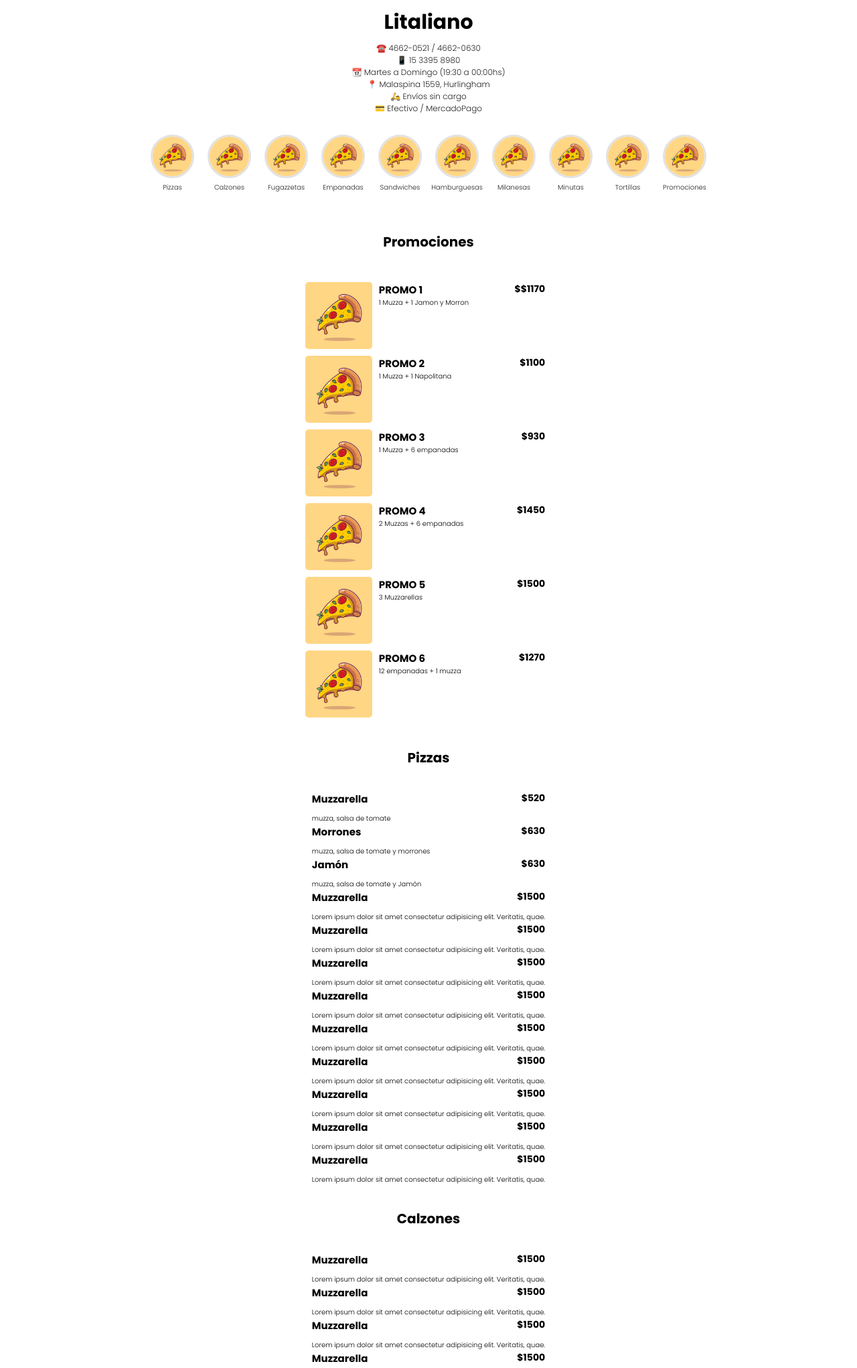
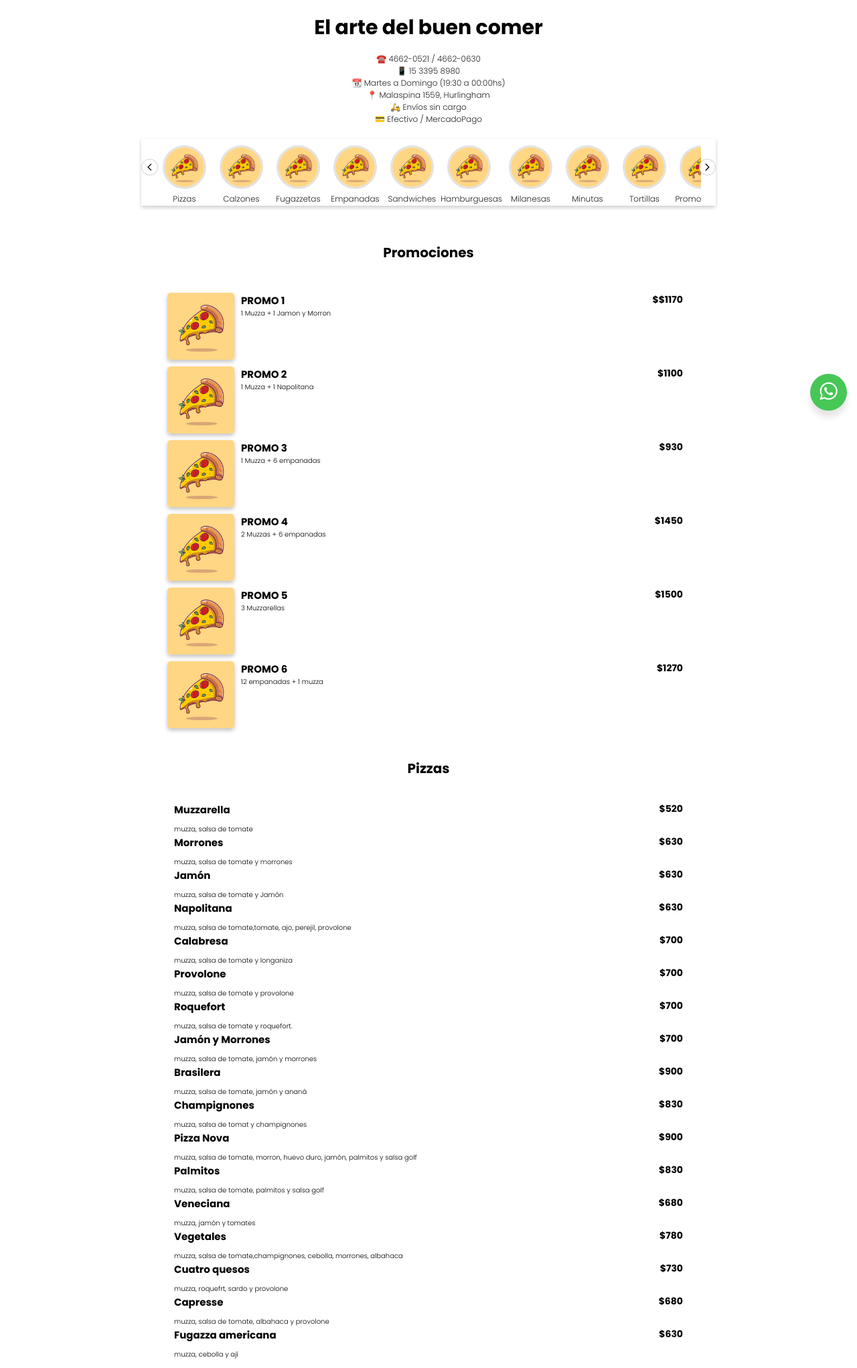
Before and after one commit to claudiodelkahez/menucito_stories, a plain HTML site: page index.html in a window 1280 px wide. Shown: the part 172-2214 px from the top of the page at 67% size. Drawn offline with Linux system fonts and the light colour scheme.

Commit message:
agregue boton de whatsapp

```diff
--- a/index.html
+++ b/index.html
@@ -12,16 +12,16 @@
             href="https://fonts.googleapis.com/css2?family=Poppins:ital,wght@0,300;0,700;1,400&display=swap"
             rel="stylesheet"
         />
+        <script
+            src="https://kit.fontawesome.com/257363870e.js"
+            crossorigin="anonymous"
+        ></script>
     </head>
     <body>
         <header>
-            <a href="#"
-                ><img
-                    src="./images/pizza.jpg"
-                    alt=""
-            /></a>
+            <a href="#"><img src="./images/pizza.jpg" alt="" /></a>
 
-            <h1>Litaliano</h1>
+            <h1>El arte del buen comer</h1>
             <p>☎️ 4662-0521 / 4662-0630</p>
             <p>📱 15 3395 8980</p>
             <p>📆 Martes a Domingo (19:30 a 00:00hs)</p>
@@ -29,89 +29,71 @@
             <p>🛵 Envíos sin cargo</p>
             <p>💳 Efectivo / MercadoPago</p>
         </header>
+        <div class="contenedor-stories">
+            <div class="stories-flechas_izquierda">
+                <img
+                    class="flecha-izquierda"
+                    src="./images/arrow_back_ios_black_24dp (1).svg"
+                    alt=""
+                />
+            </div>
             <div class="stories" id="stories">
                 <a href="#pizzas">
-                <img
-                    src="./images/pizza.jpg"
-                    alt=""
-                />
+                    <img src="./images/pizza.jpg" alt="" />
                     <p>Pizzas</p></a
                 >
                 <a href="#calzones">
-                <img
-                    src="./images/pizza.jpg"
-                    alt=""
-                />
+                    <img src="./images/pizza.jpg" alt="" />
                     <p>Calzones</p></a
                 >
                 <a href="#fugazzetas">
-                <img
-                    src="./images/pizza.jpg"
-                    alt=""
-                />
+                    <img src="./images/pizza.jpg" alt="" />
                     <p>Fugazzetas</p></a
                 >
                 <a href="#empanadas">
-                <img
-                    src="./images/pizza.jpg"
-                    alt=""
-                />
+                    <img src="./images/pizza.jpg" alt="" />
                     <p>Empanadas</p></a
                 >
                 <a href="#sandwiches">
-                <img
-                    src="./images/pizza.jpg"
-                    alt=""
-                />
+                    <img src="./images/pizza.jpg" alt="" />
                     <p>Sandwiches</p></a
                 >
                 <a href="#hamburguesas">
-                <img
-                    src="./images/pizza.jpg"
-                    alt=""
-                />
+                    <img src="./images/pizza.jpg" alt="" />
                     <p>Hamburguesas</p></a
                 >
                 <a href="#milanesas">
-                <img
-                    src="./images/pizza.jpg"
-                    alt=""
-                />
+                    <img src="./images/pizza.jpg" alt="" />
                     <p>Milanesas</p></a
                 >
                 <a href="#minutas">
-                <img
-                    src="./images/pizza.jpg"
-                    alt=""
-                />
+                    <img src="./images/pizza.jpg" alt="" />
                     <p>Minutas</p></a
                 >
                 <a href="#tortillas">
-                <img
-                    src="./images/pizza.jpg"
-                    alt=""
-                />
+                    <img src="./images/pizza.jpg" alt="" />
                     <p>Tortillas</p></a
                 >
                 <a href="#promociones">
-                <img
-                    src="./images/pizza.jpg"
-                    alt=""
-                />
+                    <img src="./images/pizza.jpg" alt="" />
                     <p>Promociones</p></a
                 >
             </div>
-
+            <div class="stories-flechas_derecha">
+                <img
+                    class="flecha-derecha"
+                    src="./images/arrow_forward_ios_black_24dp (1).svg"
+                    alt=""
+                />
+            </div>
+        </div>
         <div class="product-container">
             <div id="promociones" class="product-category">
                 <h1>Promociones</h1>
             </div>
 
             <div class="product">
-                <img
-                    src="./images/pizza.jpg"
-                    alt=""
-                />
+                <img src="./images/pizza.jpg" alt="" />
 
                 <div class="product-description">
                     <div class="product-header__text">
@@ -119,16 +101,11 @@
                         <p class="product-price">$$1170</p>
                     </div>
 
-                    <p class="product-details">
-                        1 Muzza + 1 Jamon y Morron
-                    </p>
+                    <p class="product-details">1 Muzza + 1 Jamon y Morron</p>
                 </div>
             </div>
             <div class="product">
-                <img
-                    src="./images/pizza.jpg"
-                    alt=""
-                />
+                <img src="./images/pizza.jpg" alt="" />
 
                 <div class="product-description">
                     <div class="product-header__text">
@@ -136,16 +113,11 @@
                         <p class="product-price">$1100</p>
                     </div>
 
-                    <p>
-                        1 Muzza + 1 Napolitana
-                    </p>
+                    <p>1 Muzza + 1 Napolitana</p>
                 </div>
             </div>
             <div class="product">
-                <img
-                    src="./images/pizza.jpg"
-                    alt=""
-                />
+                <img src="./images/pizza.jpg" alt="" />
 
                 <div class="product-description">
                     <div class="product-header__text">
@@ -153,16 +125,11 @@
                         <p class="product-price">$930</p>
                     </div>
 
-                    <p>
-                        1 Muzza + 6 empanadas
-                    </p>
+                    <p>1 Muzza + 6 empanadas</p>
                 </div>
             </div>
             <div class="product">
-                <img
-                    src="./images/pizza.jpg"
-                    alt=""
-                />
+                <img src="./images/pizza.jpg" alt="" />
 
                 <div class="product-description">
                     <div class="product-header__text">
@@ -170,16 +137,11 @@
                         <p class="product-price">$1450</p>
                     </div>
 
-                    <p>
-                        2 Muzzas + 6 empanadas
-                    </p>
+                    <p>2 Muzzas + 6 empanadas</p>
                 </div>
             </div>
             <div class="product">
-                <img
-                    src="./images/pizza.jpg"
-                    alt=""
-                />
+                <img src="./images/pizza.jpg" alt="" />
 
                 <div class="product-description">
                     <div class="product-header__text">
@@ -187,16 +149,11 @@
                         <p class="product-price">$1500</p>
                     </div>
 
-                    <p>
-                        3 Muzzarellas
-                    </p>
+                    <p>3 Muzzarellas</p>
                 </div>
             </div>
             <div class="product">
-                <img
-                    src="./images/pizza.jpg"
-                    alt=""
-                />
+                <img src="./images/pizza.jpg" alt="" />
 
                 <div class="product-description">
                     <div class="product-header__text">
@@ -204,9 +161,7 @@
                         <p class="product-price">$1270</p>
                     </div>
 
-                    <p>
-                        12 empanadas + 1 muzza
-                    </p>
+                    <p>12 empanadas + 1 muzza</p>
                 </div>
             </div>
             <div id="pizzas" class="product-category">
@@ -219,9 +174,7 @@
                     <p class="product-price">$520</p>
                 </div>
                 <div class="product-description__text">
-                    <p>
-                        muzza, salsa de tomate
-                    </p>
+                    <p>muzza, salsa de tomate</p>
                 </div>
             </div>
             <div class="product__text">
@@ -230,9 +183,7 @@
                     <p class="product-price">$630</p>
                 </div>
                 <div class="product-description__text">
-                    <p>
-                        muzza, salsa de tomate y morrones
-                    </p>
+                    <p>muzza, salsa de tomate y morrones</p>
                 </div>
             </div>
             <div class="product__text">
@@ -241,118 +192,145 @@
                     <p class="product-price">$630</p>
                 </div>
                 <div class="product-description__text">
-                    <p>muzza, salsa de tomate y Jamón
+                    <p>muzza, salsa de tomate y Jamón</p>
+                </div>
+            </div>
+            <div class="product__text">
+                <div class="product-header__text">
+                    <h2>Napolitana</h2>
+                    <p class="product-price">$630</p>
+                </div>
+                <div class="product-description__text">
+                    <p>
+                        muzza, salsa de tomate,tomate, ajo, perejil, provolone
                     </p>
                 </div>
             </div>
             <div class="product__text">
                 <div class="product-header__text">
-                    <h2>Muzzarella</h2>
-                    <p class="product-price">$1500</p>
+                    <h2>Calabresa</h2>
+                    <p class="product-price">$700</p>
+                </div>
+                <div class="product-description__text">
+                    <p>muzza, salsa de tomate y longaniza</p>
+                </div>
+            </div>
+            <div class="product__text">
+                <div class="product-header__text">
+                    <h2>Provolone</h2>
+                    <p class="product-price">$700</p>
+                </div>
+                <div class="product-description__text">
+                    <p>muzza, salsa de tomate y provolone</p>
+                </div>
+            </div>
+            <div class="product__text">
+                <div class="product-header__text">
+                    <h2>Roquefort</h2>
+                    <p class="product-price">$700</p>
+                </div>
+                <div class="product-description__text">
+                    <p>muzza, salsa de tomate y roquefort.</p>
+                </div>
+            </div>
+            <div class="product__text">
+                <div class="product-header__text">
+                    <h2>Jamón y Morrones</h2>
+                    <p class="product-price">$700</p>
+                </div>
+                <div class="product-description__text">
+                    <p>muzza, salsa de tomate, jamón y morrones</p>
+                </div>
+            </div>
+            <div class="product__text">
+                <div class="product-header__text">
+                    <h2>Brasilera</h2>
+                    <p class="product-price">$900</p>
+                </div>
+                <div class="product-description__text">
+                    <p>muzza, salsa de tomate, jamón y ananá</p>
+                </div>
+            </div>
+            <div class="product__text">
+                <div class="product-header__text">
+                    <h2>Champignones</h2>
+                    <p class="product-price">$830</p>
+                </div>
+                <div class="product-description__text">
+                    <p>muzza, salsa de tomat y champignones</p>
+                </div>
+            </div>
+            <div class="product__text">
+                <div class="product-header__text">
+                    <h2>Pizza Nova</h2>
+                    <p class="product-price">$900</p>
                 </div>
                 <div class="product-description__text">
                     <p>
-                        Lorem ipsum dolor sit amet consectetur adipisicing elit.
-                        Veritatis, quae.
+                        muzza, salsa de tomate, morron, huevo duro, jamón,
+                        palmitos y salsa golf
                     </p>
                 </div>
             </div>
             <div class="product__text">
                 <div class="product-header__text">
-                    <h2>Muzzarella</h2>
-                    <p class="product-price">$1500</p>
+                    <h2>Palmitos</h2>
+                    <p class="product-price">$830</p>
+                </div>
+                <div class="product-description__text">
+                    <p>muzza, salsa de tomate, palmitos y salsa golf</p>
+                </div>
+            </div>
+            <div class="product__text">
+                <div class="product-header__text">
+                    <h2>Veneciana</h2>
+                    <p class="product-price">$680</p>
+                </div>
+                <div class="product-description__text">
+                    <p>muzza, jamón y tomates</p>
+                </div>
+            </div>
+            <div class="product__text">
+                <div class="product-header__text">
+                    <h2>Vegetales</h2>
+                    <p class="product-price">$780</p>
                 </div>
                 <div class="product-description__text">
                     <p>
-                        Lorem ipsum dolor sit amet consectetur adipisicing elit.
-                        Veritatis, quae.
+                        muzza, salsa de tomate,champignones, cebolla, morrones,
+                        albahaca
                     </p>
                 </div>
             </div>
             <div class="product__text">
                 <div class="product-header__text">
-                    <h2>Muzzarella</h2>
-                    <p class="product-price">$1500</p>
+                    <h2>Cuatro quesos</h2>
+                    <p class="product-price">$730</p>
                 </div>
                 <div class="product-description__text">
-                    <p>
-                        Lorem ipsum dolor sit amet consectetur adipisicing elit.
-                        Veritatis, quae.
-                    </p>
+                    <p>muzza, roquefrt, sardo y provolone</p>
                 </div>
             </div>
             <div class="product__text">
                 <div class="product-header__text">
-                    <h2>Muzzarella</h2>
-                    <p class="product-price">$1500</p>
+                    <h2>Capresse</h2>
+                    <p class="product-price">$680</p>
                 </div>
                 <div class="product-description__text">
-                    <p>
-                        Lorem ipsum dolor sit amet consectetur adipisicing elit.
-                        Veritatis, quae.
-                    </p>
+                    <p>muzza, salsa de tomate, albahaca y provolone</p>
                 </div>
             </div>
+
             <div class="product__text">
                 <div class="product-header__text">
-                    <h2>Muzzarella</h2>
-                    <p class="product-price">$1500</p>
+                    <h2>Fugazza americana</h2>
+                    <p class="product-price">$630</p>
                 </div>
                 <div class="product-description__text">
-                    <p>
-                        Lorem ipsum dolor sit amet consectetur adipisicing elit.
-                        Veritatis, quae.
-                    </p>
+                    <p>muzza, cebolla y ají</p>
                 </div>
             </div>
-            <div class="product__text">
-                <div class="product-header__text">
-                    <h2>Muzzarella</h2>
-                    <p class="product-price">$1500</p>
-                </div>
-                <div class="product-description__text">
-                    <p>
-                        Lorem ipsum dolor sit amet consectetur adipisicing elit.
-                        Veritatis, quae.
-                    </p>
-                </div>
-            </div>
-            <div class="product__text">
-                <div class="product-header__text">
-                    <h2>Muzzarella</h2>
-                    <p class="product-price">$1500</p>
-                </div>
-                <div class="product-description__text">
-                    <p>
-                        Lorem ipsum dolor sit amet consectetur adipisicing elit.
-                        Veritatis, quae.
-                    </p>
-                </div>
-            </div>
-            <div class="product__text">
-                <div class="product-header__text">
-                    <h2>Muzzarella</h2>
-                    <p class="product-price">$1500</p>
-                </div>
-                <div class="product-description__text">
-                    <p>
-                        Lorem ipsum dolor sit amet consectetur adipisicing elit.
-                        Veritatis, quae.
-                    </p>
-                </div>
-            </div>
-            <div class="product__text">
-                <div class="product-header__text">
-                    <h2>Muzzarella</h2>
-                    <p class="product-price">$1500</p>
-                </div>
-                <div class="product-description__text">
-                    <p>
-                        Lorem ipsum dolor sit amet consectetur adipisicing elit.
-                        Veritatis, quae.
-                    </p>
-                </div>
-            </div>
+
             <div id="calzones" class="product-category">
                 <h1>Calzones</h1>
             </div>
@@ -461,7 +439,9 @@
                 <div class="product-description__text">
                     <p>
                         Lorem ipsum dolor sit amet consectetur adipisicing elit.
-                        Veritatis, quae.
+                        Veritatis, quae. Lorem ipsum dolor sit amet consectetur
+                        adipisicing elit. Molestiae qui omnis rerum error
+                        corporis ratione minus sint at libero reprehenderit?
                     </p>
                 </div>
             </div>
@@ -890,9 +870,15 @@
                 </div>
             </div>
         </div>
-
-        <footer>
-
-        </footer>
+        <div class="botonflotante">
+            <a
+                href="https://wa.me/message/#"
+                class="btn_whatsapp"
+                target="_blank"
+            >
+                <i class="fab fa-whatsapp"></i
+            ></a>
+        </div>
+        <footer></footer>
     </body>
 </html>
--- a/style.css
+++ b/style.css
@@ -2,6 +2,7 @@
     margin: 0;
     padding: 0;
     box-sizing: border-box;
+    font-family: "Poppins", sans-serif;
 }
 html {
     font-size: 62.5%;
@@ -17,8 +18,6 @@ body {
     display: flex;
     flex-direction: column;
     align-items: center;
-    font-family: "Poppins", sans-serif;
-    width: 100%;
 }
 a {
     text-decoration: none;
@@ -33,7 +32,9 @@ header {
 }
 header h1 {
     font-size: 3rem;
-    line-height: 2em;
+    line-height: 1.2em;
+    text-align: center;
+    padding: 2rem 0rem;
 }
 
 header p {
@@ -46,20 +47,56 @@ header img {
     border-radius: 50%;
     border: 2px solid red;
 }
+.contenedor-stories {
+    height: 100px;
+    max-width: 100%;
+    display: flex;
+    justify-content: center;
+    flex-direction: row;
+    position: -webkit-sticky;
+    position: sticky;
+    background: #fff;
+    box-shadow: 0 3px 6px rgba(0, 0, 0, 0.1), 0 3px 6px rgba(0, 0, 0, 0.1);
+
+    top: 0;
+}
 .stories {
     height: 100px;
     max-width: 95%;
-    border-radius: 5px;
+    border-radius: 10px;
     display: flex;
     flex-direction: row;
+    background: #fff;
 
     overflow-y: hidden;
-    position: -webkit-sticky;
-    position: sticky;
-    top: 0;
-    background: #fff;
 }
-
+.stories-flechas_izquierda {
+    position: absolute;
+    top: 30px;
+    left: 0;
+}
+.flecha-izquierda {
+    height: 25px;
+    background: hsla(0, 0%, 100%, 0.7);
+    border-radius: 50%;
+    padding: 5px;
+    border: 1px solid rgb(207, 207, 207);
+}
+.flecha-izquierda:focus {
+    color: red;
+}
+.stories-flechas_derecha {
+    position: absolute;
+    top: 30px;
+    right: 0;
+}
+.flecha-derecha {
+    height: 25px;
+    background: hsla(0, 0%, 100%, 0.7);
+    border-radius: 50%;
+    padding: 5px;
+    border: 1px solid rgb(207, 207, 207);
+}
 .stories a img {
     margin: 1rem 1rem 0rem 1rem;
     align-items: center;
@@ -72,7 +109,7 @@ header img {
 .stories p {
     margin-top: 0.1rem;
     text-decoration: none;
-    font-size: 1rem;
+    font-size: 1.2rem;
     text-align: center;
     color: #222;
     padding-bottom: 5rem;
@@ -80,8 +117,8 @@ header img {
 .product-container {
     margin: 2rem 0;
     scroll-padding: 1rem 0 0 0;
-    min-width: 320px;
-    max-width: 1200px;
+    width: 100%;
+    max-width: 800px;
 }
 
 .product-category {
@@ -107,6 +144,7 @@ header img {
     height: 100px;
     width: 100px;
     border-radius: 5px;
+    box-shadow: 0 3px 6px rgba(0, 0, 0, 0.16), 0 3px 6px rgba(0, 0, 0, 0.1);
 }
 .product-description {
     padding: 0 1rem;
@@ -132,7 +170,44 @@ header img {
     font-weight: bold;
     font-size: 1.4rem;
 }
+/* <--INICIO WHATSAPP BTN */
+.btn_whatsapp {
+    position: fixed;
+    width: 55px;
+    height: 55px;
+    line-height: 55px;
+    bottom: 15px;
+    right: 15px;
+    background: #46c756;
+    color: #fff;
+    border-radius: 50px;
+    text-align: center;
+    font-size: 30px;
+    box-shadow: 0px 1px 10px rgba(red, green, blue, 0.3);
+    z-index: 100;
+    box-shadow: 0 10px 10px rgba(0, 0, 0, 0.1);
+    transform: scale(1);
+}
 
+.btn_whatsapp:visited {
+    color: white;
+    background: #46c756;
+    box-shadow: 0 10px 10px rgba(0, 0, 0, 0.1);
+}
+.btn_whatsapp a:visited {
+    color: rgb(19, 19, 19);
+}
+
+.btn_whatsapp:hover {
+    text-decoration: none;
+    transform: scale(1.2);
+
+    color: #46c756;
+    background: #fff;
+    box-shadow: 0 10px 10px rgba(0, 0, 0, 0.1);
+}
+
+/* <--FIN WHATSAPP BTN --> */
 footer {
     width: 100%;
     height: 400px;
```
Also changed, not shown: images/arrow_back_ios_black_24dp (1).svg (added), images/arrow_forward_ios_black_24dp (1).svg (added). Lines whose indentation alone changed are shown as unchanged.
